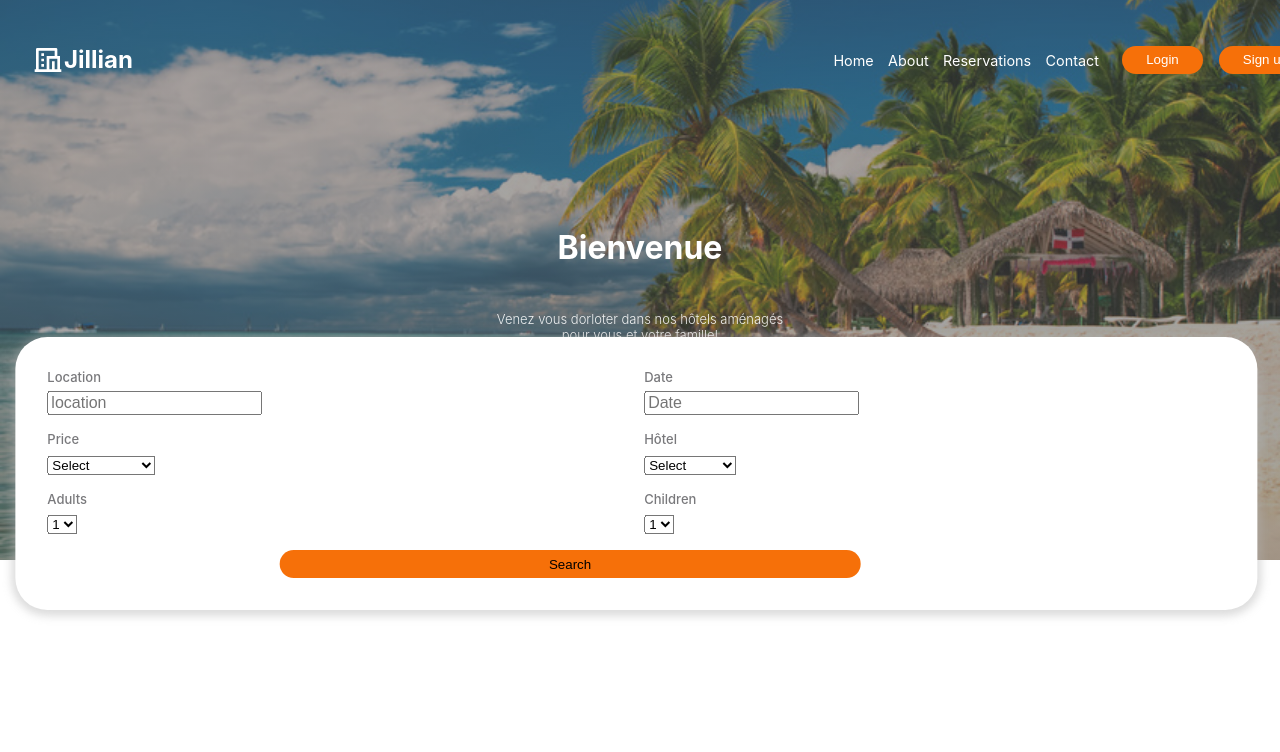
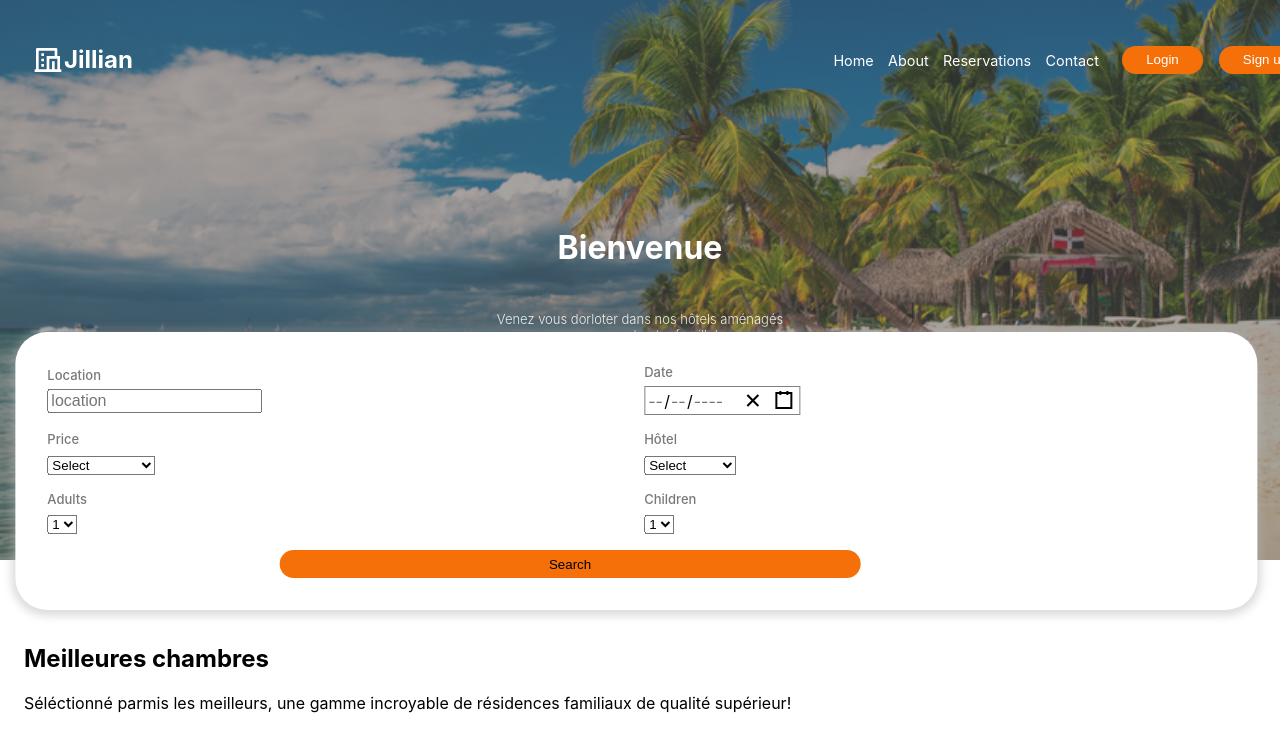
Before and after one commit to mariyafrolova/eHotel-Csi, a React (Create React App) app: page / in a window 1280 px wide. Shown: the top 752 px of the page. Built offline with nearby package versions, Linux system fonts and the light colour scheme.

Commit message:
Header complete

```diff
--- a/src/App.js
+++ b/src/App.js
@@ -3,12 +3,14 @@ import './App.css';
 import NavBar from './pages/NavBar/NavBar';
 import Home from './pages/Home/Home';
 import About from'./pages/About/About';
+import Populaires from './pages/Populaires/populaires';
 
 const App = () => {
   return (
     <>
     <NavBar/>
     <Home/>
+    <Populaires/>
     {/*<About/>
     */}
 
--- a/src/pages/Home/Home.js
+++ b/src/pages/Home/Home.js
@@ -1,9 +1,19 @@
-import React from 'react'
+import React, {useState} from 'react'
 import './home.css'
+import DatePicker from 'react-date-picker';
 import 'react-date-picker/dist/DatePicker.css';
-import 'react-calendar/dist/Calendar.css';
+
 
 const Home = () => {
+
+    const[startDate, setStartDate] = useState();
+    const[endDate, setEndDate] = useState();
+
+    function onChangeDataHandler(value){
+        setStartDate(value[0]);
+        setEndDate(value[1]);
+    }
+
     return(
         <section className='home'>
             <div className='secContainer container'>
@@ -26,7 +36,13 @@ const Home = () => {
 
                     <div className='dateDiv'>
                         <label htmlFor='date'>Date</label>
-                        <input type='text' placeholder='Date'/>
+                        <DatePicker
+                            selectRange = {true}
+                            startDate ={startDate}
+                            endDate={endDate}
+                            onChange={onChangeDataHandler}
+                            dateFormat='dd MMM yyyy' />
+
                     </div>
 
                     <div className='priceDiv'>
--- /dev/null
+++ b/src/pages/Populaires/populaires.css
@@ -0,0 +1,37 @@
+:root{
+    --PrimaryColor: hsl(26, 93%, 50%);
+    --HoverColor: hsl(26, 90%, 42%);
+    --whiteColor: hsl(0,0%, 100%);
+    --blackColor: hsl(240, 1%, 18%);
+    --textColor: hsl(240,1%, 48%);
+    --whiteColorDream: hsl(0, 0%, 93%);
+    --greyBg: hsl(0,0%, 96%);
+    --greyText: rgb(190, 190, 190);
+    --inputColor: hsl(330, 12%, 97%);
+  }
+  .populaires{
+    padding: 15rem;
+
+    .secContainer{
+        .secHeader{
+            flex-direction: column;
+            align-items: flex-start;
+            gap: 1rem;
+
+            .textDiv{
+              .secTitle{
+                color: var(--blackColor);
+                line-height: 1.5rem;
+                padding-bottom: .5rem;
+              }
+
+            p{
+              font-size: 13px;
+              color: var(--textColor);
+              font: weight 500px; ;
+            }
+            }
+
+        }
+    }
+  }
--- /dev/null
+++ b/src/pages/Populaires/populaires.js
@@ -0,0 +1,26 @@
+import React from 'react'
+import './populaires.css'
+import { BsArrowLeftCircleFill } from "react-icons/bs";
+
+const Populaires = () =>{
+    return(
+        <section className='popular section container'>
+
+            <div className='secContainer'>
+                <div className='secHeader flex'>
+                    <div className='textDiv'>
+                        <h2 className='secTitle'>
+                            Meilleures chambres
+                        </h2>
+                        <p>
+                            Séléctionné parmis les meilleurs, une gamme incroyable de résidences familiaux de qualité supérieur!
+                        </p>
+                    </div>
+
+                </div>
+            </div>
+        </section>
+    )
+}
+
+export default Populaires
```
